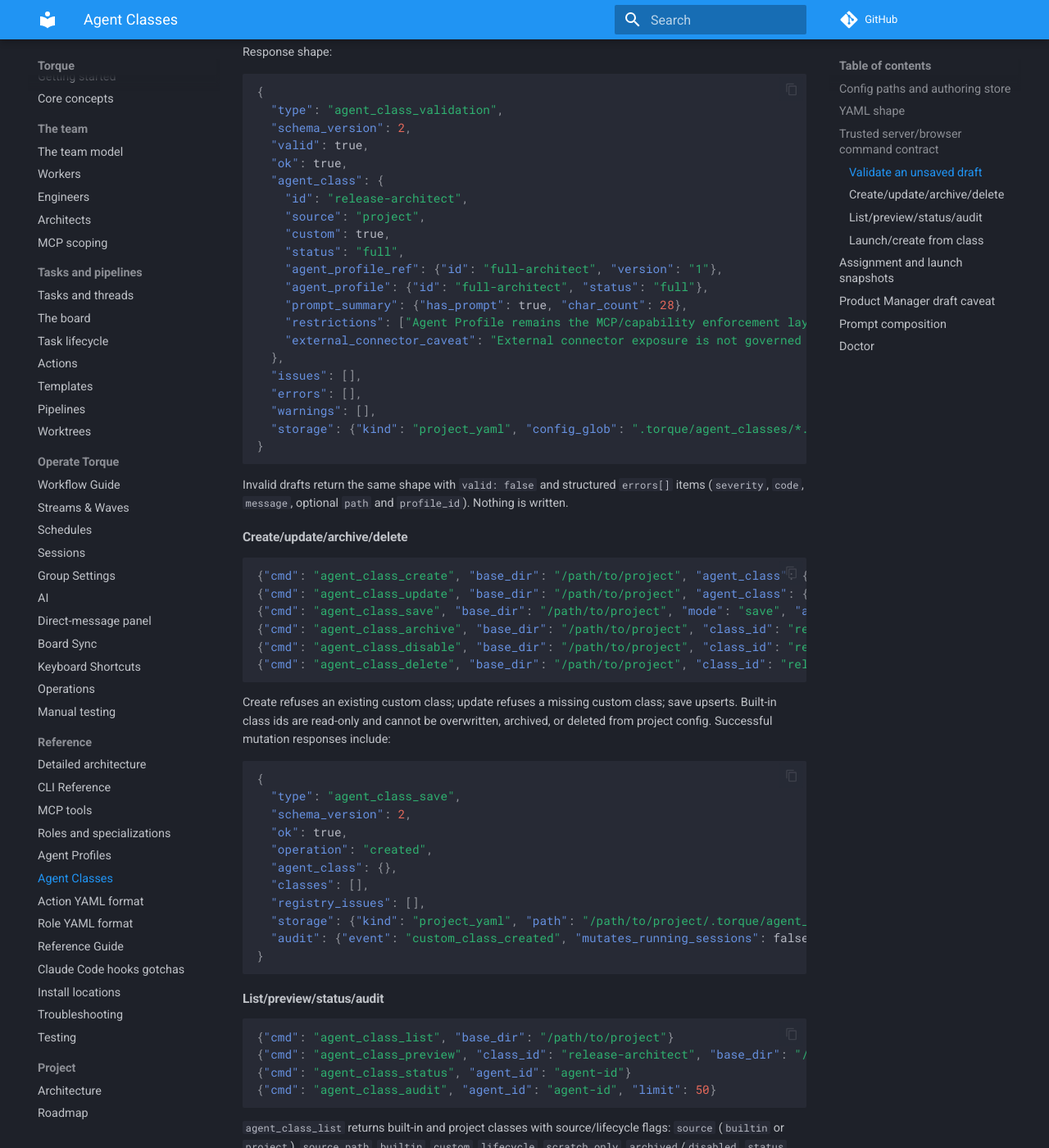
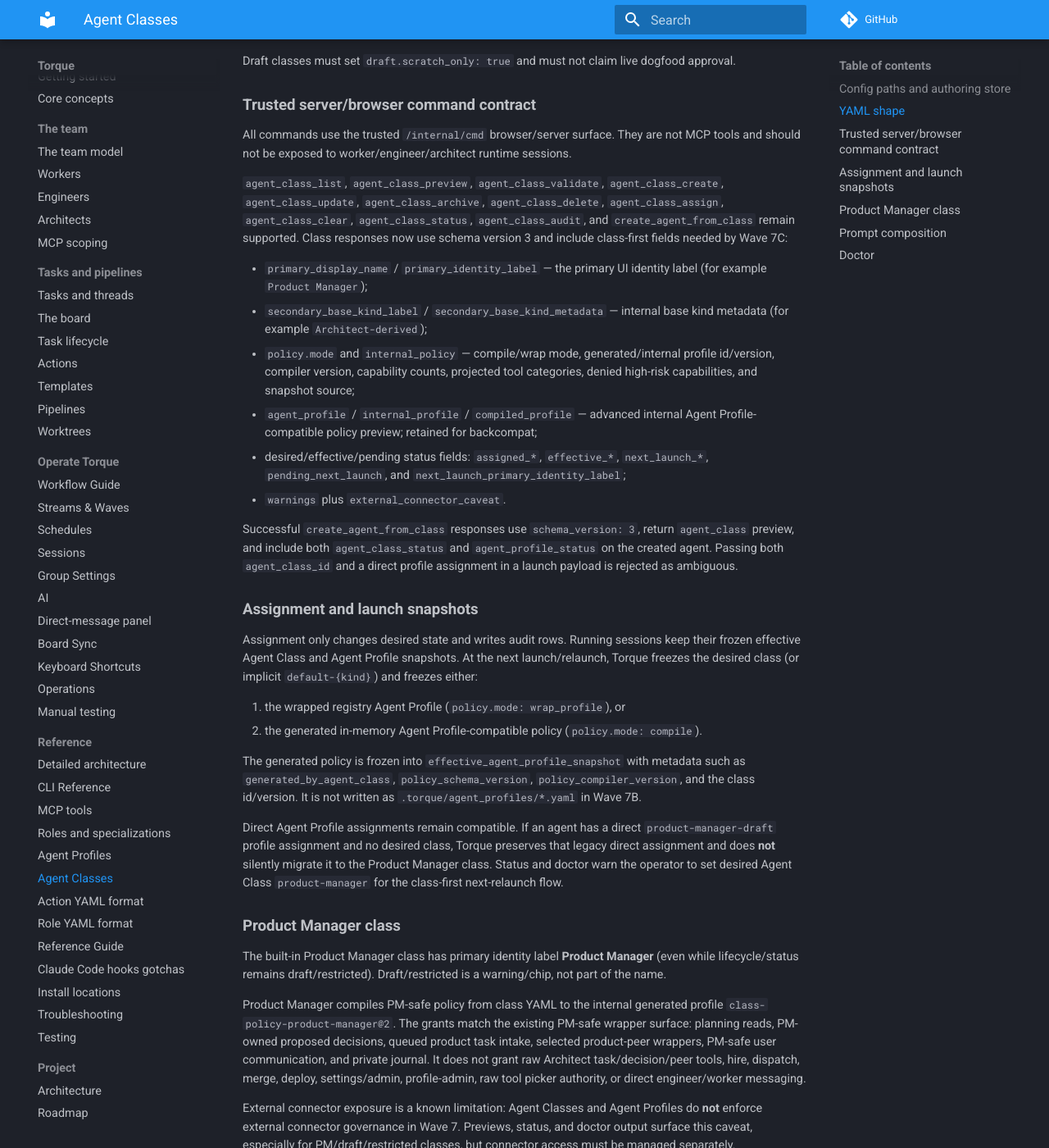
Before and after one commit to runtorque/torque, an MkDocs documentation site: the page built from docs/reference/agent-classes.md, in a window 1280 px wide and 1400 px high, scrolled down 2106 px. Shown: the whole window at 82% size. Built offline with MkDocs 1.6.1 and Material for MkDocs 9.7.7, drawn with Linux system fonts in a browser that asks for light colours; comment, search, counter and statistics services are not loaded; some of the changed text lies outside the part shown.

Commit message:
torque: checkpoint 2 — agent-class-policy-compiler-wave7b
Full make test completed once with 2 stale prompt-expectation failures; updated those tests and isolated rerun passed. Re-attempting full suite for clean evidence.

````diff
--- a/docs/reference/agent-classes.md
+++ b/docs/reference/agent-classes.md
@@ -1,15 +1,19 @@
 # Agent Classes
 
-Agent Classes are the user-facing template layer over Torque's existing runtime
-kinds: `architect`, `engineer`, and `worker`. They are **not** arbitrary new
-runtime kinds. Each Agent Class declares a `base_kind` and references exactly
-one Agent Profile. Agent Profile remains the enforcement layer for MCP/capability projection.
+Agent Classes are the normal operator-facing authoring, selection, assignment,
+and launch object for Torque agents. Runtime substrate still uses the internal
+base kinds `architect`, `engineer`, and `worker`; Agent Classes are **not**
+arbitrary runtime kinds. Agent Profile-compatible policy remains the internal
+MCP/capability enforcement layer underneath each effective class.
+In short: Agent Class is the primary identity; Agent Profile remains the enforcement layer.
 
-Agent Classes are intentionally narrow:
+Class-first invariants:
 
 - desired assignment fields are `agent_class_id` / `agent_class_version`;
 - effective launch snapshots are `effective_agent_class_*`;
-- Agent Profiles still use `agent_profile_id` and `effective_agent_profile_*`;
+- the frozen internal policy is still stored in `effective_agent_profile_*`;
+- direct Agent Profile assignment remains supported as Advanced/Internal policy
+  backcompat, not the default product flow;
 - `AgentCell.profile` remains the legacy terminal/runtime profile label and is
   not used for Agent Classes.
 
@@ -17,10 +21,11 @@
 
 Torque ships built-in Agent Classes in `torque/builtin_agent_classes/`:
 
-- `default-architect.yaml` → `full-architect@1`
-- `default-engineer.yaml` → `full-engineer@1`
-- `default-worker.yaml` → `full-worker@1`
-- `product-manager.yaml` → `product-manager-draft@2` (draft/scratch-only)
+- `default-architect.yaml` → wraps `full-architect@1`
+- `default-engineer.yaml` → wraps `full-engineer@1`
+- `default-worker.yaml` → wraps `full-worker@1`
+- `product-manager.yaml` → primary label **Product Manager**, schema v3,
+  compiles to generated/internal `class-policy-product-manager@2`
 
 Project Agent Class definitions live in:
 
@@ -28,30 +33,56 @@
 .torque/agent_classes/*.yaml
 ```
 
-This path is intended to be reviewed in Git like `.torque/actions/`,
-`.torque/roles/`, `.torque/specializations/`, and `.torque/agent_profiles/`.
-
-The trusted browser/server authoring API persists custom classes by validated,
-atomic writes to this same project YAML store. It does not write to SQLite and
-does not mutate running sessions. Save, archive/disable, and delete responses
-include a `storage` object with `kind: "project_yaml"`, the exact `path` when a
-file is touched, `config_glob: ".torque/agent_classes/*.yaml"`, and
-`mutates_running_sessions: false`.
+This path is reviewed in Git like `.torque/actions/`, `.torque/roles/`,
+`.torque/specializations/`, and `.torque/agent_profiles/`. Wave 7B does **not**
+write generated internal profiles as project YAML; the class YAML is the reviewed
+source, while SQLite effective snapshots/audit and preview/status payloads carry
+the generated/internal policy evidence.
 
 ## YAML shape
 
+Wave 6 class YAML with top-level `base_kind` and `agent_profile_ref` remains
+valid and is treated as `policy.mode: wrap_profile`.
+
+Schema v3 adds class-first identity/runtime/policy sections and a compile mode:
+
 ```yaml
+agent_class_schema_version: 3
 id: product-manager
-version: "1"
-base_kind: architect
-display_name: Product Manager (draft)
-description: Scratch-only Product Manager class over the Architect runtime kind.
+version: "2"
+display_name: Product Manager
 lifecycle: draft
-agent_profile_ref:
-  id: product-manager-draft
-  version: "2"
-prompt: |
-  Optional additive prompt context. The base-kind prompt remains primary.
+identity:
+  label: Product Manager
+  primary_ui_label: Product Manager
+runtime:
+  base_kind: architect
+  base_kind_label: Architect-derived
+  arbitrary_runtime_kind: false
+prompt:
+  addendum: |
+    Additive class prompt. Base-kind prompt remains primary.
+policy:
+  mode: compile              # compile | wrap_profile
+  policy_schema_version: 1
+  generated_profile_id: class-policy-product-manager
+  generated_profile_version: "2"
+  grants:
+    - observe.self_context
+    - planning.area_read
+  denies:
+    - task.dispatch
+    - worktree.merge
+  scope: {}
+  communication: {}
+  spawn: {}
+  audit: {}
+capabilities:
+  domains: [product_planning]
+delegation:
+  dispatch_workers: denied
+warnings:
+  - External connectors are managed separately.
 draft:
   scratch_only: true
   approved_for_live_dogfood: false
@@ -59,213 +90,95 @@
   archetype: product_manager
 ```
 
-Validation rejects unknown base kinds, missing profile refs, profile refs whose
-base kind/version do not match, duplicate/unsafe IDs, missing/unsafe
-`display_name`, unsafe version tokens, raw MCP/tool/capability fields (`tools`,
-`mcp_tools`, `grants`, `denies`, `tool_categories`, etc.) at the top level or
-nested under metadata, and ambiguous `profile` / `profile_id` /
-`agent_profile_id` fields that could be confused with `AgentCell.profile`.
-Draft classes must be explicit scratch-only and must not claim live dogfood
+Validation rejects unknown base kinds, missing/unsafe ids, unsafe version tokens,
+missing/unsafe display names, profile refs whose base kind/version do not match,
+raw MCP/tool fields (`tools`, `mcp_tools`, `tool_picker`, etc.) anywhere, and
+ambiguous `profile` / `profile_id` / `agent_profile_id` fields. For schema v3,
+`policy.grants` and `policy.denies` are capability atoms, not raw tool names;
+grants must stay inside the declared base-kind ceiling. Product Manager-style
+classes cannot grant dangerous execution/admin capabilities such as hire,
+dispatch, merge, deploy, settings, or profile-admin.
+
+Draft classes must set `draft.scratch_only: true` and must not claim live dogfood
 approval.
-
-The authoring API accepts a few UI aliases and normalizes them before writing
-YAML:
-
-- `title` / `display_title` → `display_name`
-- `instructions` / `class_instructions` / `class_prompt` → `prompt`
-- `label`, `icon`, `badge`, `color` → `metadata.ui.*`
-
-Custom classes may be archived/disabled by setting `metadata.archived: true`
-through `agent_class_archive` / `agent_class_disable`. Archived classes stay
-visible in list/preview responses with `status: "archived"` and warnings, but
-assignment and launch-by-class reject them.
 
 ## Trusted server/browser command contract
 
-All commands use the existing trusted `/internal/cmd` browser/server surface.
-They are not MCP tools and should not be exposed to worker/engineer/architect
-runtime sessions.
+All commands use the trusted `/internal/cmd` browser/server surface. They are
+not MCP tools and should not be exposed to worker/engineer/architect runtime
+sessions.
 
-### Validate an unsaved draft
+`agent_class_list`, `agent_class_preview`, `agent_class_validate`,
+`agent_class_create`, `agent_class_update`, `agent_class_archive`,
+`agent_class_delete`, `agent_class_assign`, `agent_class_clear`,
+`agent_class_status`, `agent_class_audit`, and `create_agent_from_class` remain
+supported. Class responses now use schema version 3 and include class-first
+fields needed by Wave 7C:
 
-```json
-{
-  "cmd": "agent_class_validate",
-  "base_dir": "/path/to/project",
-  "agent_class": {
-    "id": "release-architect",
-    "version": "1",
-    "base_kind": "architect",
-    "display_name": "Release Architect",
-    "agent_profile_ref": {"id": "full-architect", "version": "1"},
-    "prompt": "Additive class context only."
-  }
-}
-```
+- `primary_display_name` / `primary_identity_label` — the primary UI identity
+  label (for example `Product Manager`);
+- `secondary_base_kind_label` / `secondary_base_kind_metadata` — internal base
+  kind metadata (for example `Architect-derived`);
+- `policy.mode` and `internal_policy` — compile/wrap mode, generated/internal
+  profile id/version, compiler version, capability counts, projected tool
+  categories, denied high-risk capabilities, and snapshot source;
+- `agent_profile` / `internal_profile` / `compiled_profile` — advanced internal
+  Agent Profile-compatible policy preview; retained for backcompat;
+- desired/effective/pending status fields:
+  `assigned_*`, `effective_*`, `next_launch_*`, `pending_next_launch`, and
+  `next_launch_primary_identity_label`;
+- `warnings` plus `external_connector_caveat`.
 
-Response shape:
-
-```json
-{
-  "type": "agent_class_validation",
-  "schema_version": 2,
-  "valid": true,
-  "ok": true,
-  "agent_class": {
-    "id": "release-architect",
-    "source": "project",
-    "custom": true,
-    "status": "full",
-    "agent_profile_ref": {"id": "full-architect", "version": "1"},
-    "agent_profile": {"id": "full-architect", "status": "full"},
-    "prompt_summary": {"has_prompt": true, "char_count": 28},
-    "restrictions": ["Agent Profile remains the MCP/capability enforcement layer."],
-    "external_connector_caveat": "External connector exposure is not governed or enforced by Agent Classes in Wave 6B; manage connector access separately."
-  },
-  "issues": [],
-  "errors": [],
-  "warnings": [],
-  "storage": {"kind": "project_yaml", "config_glob": ".torque/agent_classes/*.yaml"}
-}
-```
-
-Invalid drafts return the same shape with `valid: false` and structured
-`errors[]` items (`severity`, `code`, `message`, optional `path` and
-`profile_id`). Nothing is written.
-
-### Create/update/archive/delete
-
-```json
-{"cmd": "agent_class_create", "base_dir": "/path/to/project", "agent_class": {...}}
-{"cmd": "agent_class_update", "base_dir": "/path/to/project", "agent_class": {...}}
-{"cmd": "agent_class_save", "base_dir": "/path/to/project", "mode": "save", "agent_class": {...}}
-{"cmd": "agent_class_archive", "base_dir": "/path/to/project", "class_id": "release-architect"}
-{"cmd": "agent_class_disable", "base_dir": "/path/to/project", "class_id": "release-architect"}
-{"cmd": "agent_class_delete", "base_dir": "/path/to/project", "class_id": "release-architect"}
-```
-
-Create refuses an existing custom class; update refuses a missing custom class;
-save upserts. Built-in class ids are read-only and cannot be overwritten,
-archived, or deleted from project config. Successful mutation responses include:
-
-```json
-{
-  "type": "agent_class_save",
-  "schema_version": 2,
-  "ok": true,
-  "operation": "created",
-  "agent_class": {},
-  "classes": [],
-  "registry_issues": [],
-  "storage": {"kind": "project_yaml", "path": "/path/to/project/.torque/agent_classes/release-architect.yaml"},
-  "audit": {"event": "custom_class_created", "mutates_running_sessions": false}
-}
-```
-
-### List/preview/status/audit
-
-```json
-{"cmd": "agent_class_list", "base_dir": "/path/to/project"}
-{"cmd": "agent_class_preview", "class_id": "release-architect", "base_dir": "/path/to/project"}
-{"cmd": "agent_class_status", "agent_id": "agent-id"}
-{"cmd": "agent_class_audit", "agent_id": "agent-id", "limit": 50}
-```
-
-`agent_class_list` returns built-in and project classes with source/lifecycle
-flags: `source` (`builtin` or `project`), `source_path`, `builtin`, `custom`,
-`lifecycle`, `scratch_only`, `archived`/`disabled`, `status`, warnings, the
-compact class→profile preview, restrictions, prompt summary, and the external
-connector caveat. `agent_class_preview` can preview archived classes so the UI
-can show why launch is disabled.
-
-### Launch/create from class
-
-There are two supported backend paths:
-
-1. Pass `agent_class_id` (or `class_id`) to existing trusted create commands:
-   `add_architect`, `add_engineer`, `add_worker`, or worker task dispatch with
-   `create_agent: true`.
-2. Use the explicit command:
-
-```json
-{
-  "cmd": "create_agent_from_class",
-  "class_id": "release-architect",
-  "name": "Release Architect",
-  "group": "Torque"
-}
-```
-
-`agent_class_launch` is an alias for `create_agent_from_class`. If `kind` is
-provided, it must match the saved class `base_kind`; otherwise the class base
-kind selects the base create path. Missing, invalid, archived, or incompatible
-classes fail with `type: "error"` and a stable `code` such as
-`invalid_agent_class` or `agent_class_base_kind_mismatch`.
-
-Successful create responses include `agent_class_status` and
-`agent_profile_status`; the explicit launch command wraps the create result:
-
-```json
-{
-  "type": "agent_class_launch",
-  "schema_version": 1,
-  "base_kind": "architect",
-  "agent": {
-    "id": "agent-id",
-    "kind": "architect",
-    "agent_class_status": {
-      "effective_class_id": "release-architect",
-      "effective_class_version": "1",
-      "next_launch_profile_id": "full-architect",
-      "pending_next_launch": false
-    },
-    "agent_profile_status": {
-      "effective_profile_id": "full-architect",
-      "effective_profile_version": "1"
-    }
-  },
-  "agent_class": {},
-  "storage": {"mutates_running_sessions": false, "launch_boundary": "new_agent"}
-}
-```
-
-When no class is selected, the existing default Architect/Engineer/Worker
-behavior is unchanged: Torque freezes the implicit `default-{kind}` class and
-the full base-kind Agent Profile at launch.
+Successful `create_agent_from_class` responses use `schema_version: 3`, return
+`agent_class` preview, and include both `agent_class_status` and
+`agent_profile_status` on the created agent. Passing both `agent_class_id` and a
+direct profile assignment in a launch payload is rejected as ambiguous.
 
 ## Assignment and launch snapshots
 
-Trusted server/browser commands can list, preview, assign, clear, audit, and
-show status for Agent Classes. Wave 6B does not add generic Agent Class MCP
-assignment tools and does not add a full UI class picker/editor.
-
 Assignment only changes desired state and writes audit rows. Running sessions
 keep their frozen effective Agent Class and Agent Profile snapshots. At the next
-launch/relaunch, Torque freezes the desired class (or the implicit
-`default-{kind}` class for unassigned agents) and freezes the referenced Agent
-Profile snapshot at the same launch boundary.
+launch/relaunch, Torque freezes the desired class (or implicit `default-{kind}`)
+and freezes either:
 
-If an explicit desired class is missing, invalid, or incompatible with the
-agent's base kind at launch, launch fails visibly instead of silently falling
-back. Existing agents without a desired class and without a direct Agent Profile
-assignment get the default full base-kind class/profile by construction.
+1. the wrapped registry Agent Profile (`policy.mode: wrap_profile`), or
+2. the generated in-memory Agent Profile-compatible policy
+   (`policy.mode: compile`).
 
-## Product Manager draft caveat
+The generated policy is frozen into `effective_agent_profile_snapshot` with
+metadata such as `generated_by_agent_class`, `policy_schema_version`,
+`policy_compiler_version`, and the class id/version. It is not written as
+`.torque/agent_profiles/*.yaml` in Wave 7B.
 
-`product-manager` is draft/scratch-only in Wave 6B. It references
-`product-manager-draft@2`, preserves the Product Manager wrapper restrictions,
-and must not be used for live PM dogfood, Blueprint replacement, dispatch/hire,
-merge/deploy, or production product authority without explicit future approval.
+Direct Agent Profile assignments remain compatible. If an agent has a direct
+`product-manager-draft` profile assignment and no desired class, Torque preserves
+that legacy direct assignment and does **not** silently migrate it to the
+Product Manager class. Status and doctor warn the operator to set desired Agent
+Class `product-manager` for the class-first next-relaunch flow.
+
+## Product Manager class
+
+The built-in Product Manager class has primary identity label **Product Manager**
+(even while lifecycle/status remains draft/restricted). Draft/restricted is a
+warning/chip, not part of the name.
+
+Product Manager compiles PM-safe policy from class YAML to the internal generated
+profile `class-policy-product-manager@2`. The grants match the existing PM-safe
+wrapper surface: planning reads, PM-owned proposed decisions, queued product task
+intake, selected product-peer wrappers, PM-safe user communication, and private
+journal. It does not grant raw Architect task/decision/peer tools, hire,
+dispatch, merge, deploy, settings/admin, profile-admin, raw tool picker
+authority, or direct engineer/worker messaging.
 
 External connector exposure is a known limitation: Agent Classes and Agent
-Profiles do **not** enforce external connector governance in Wave 6B. Previews
-and doctor output surface this caveat, especially for draft/restricted classes,
-but connector access must be managed separately.
+Profiles do **not** enforce external connector governance in Wave 7. Previews,
+status, and doctor output surface this caveat, especially for PM/draft/restricted
+classes, but connector access must be managed separately.
 
 ## Prompt composition
 
 Base-kind system prompts remain primary. If an effective Agent Class has an
-additive `prompt`, Torque appends a compact Agent Class block after the base
+additive prompt, Torque appends a compact Agent Class block after the base
 prompt. Default/full classes have no prompt addendum so unassigned default
 Architect/Engineer/Worker behavior stays compatible.
 
@@ -274,7 +187,8 @@
 
 ## Doctor
 
-`torque doctor` includes an `[agent_classes]` section with config path,
-validation counts, assignment/audit counts, launch-pairing enforcement mode,
-and the external connector caveat. The JSON report includes class previews,
-assignment status, and recent audit rows.
+`torque doctor` includes an `[agent_classes]` section with config path, schema
+version, validation counts, assignment/audit counts, launch-pairing enforcement
+mode, the external connector caveat, and legacy direct PM-profile warning counts.
+The JSON report includes class previews, assignment status, recent audit rows,
+compiled/internal policy details, and no-silent-migration warnings.
````
Also changed, not shown: docs/reference/agent-profiles.md (+20 -15 lines), 5 other files.
